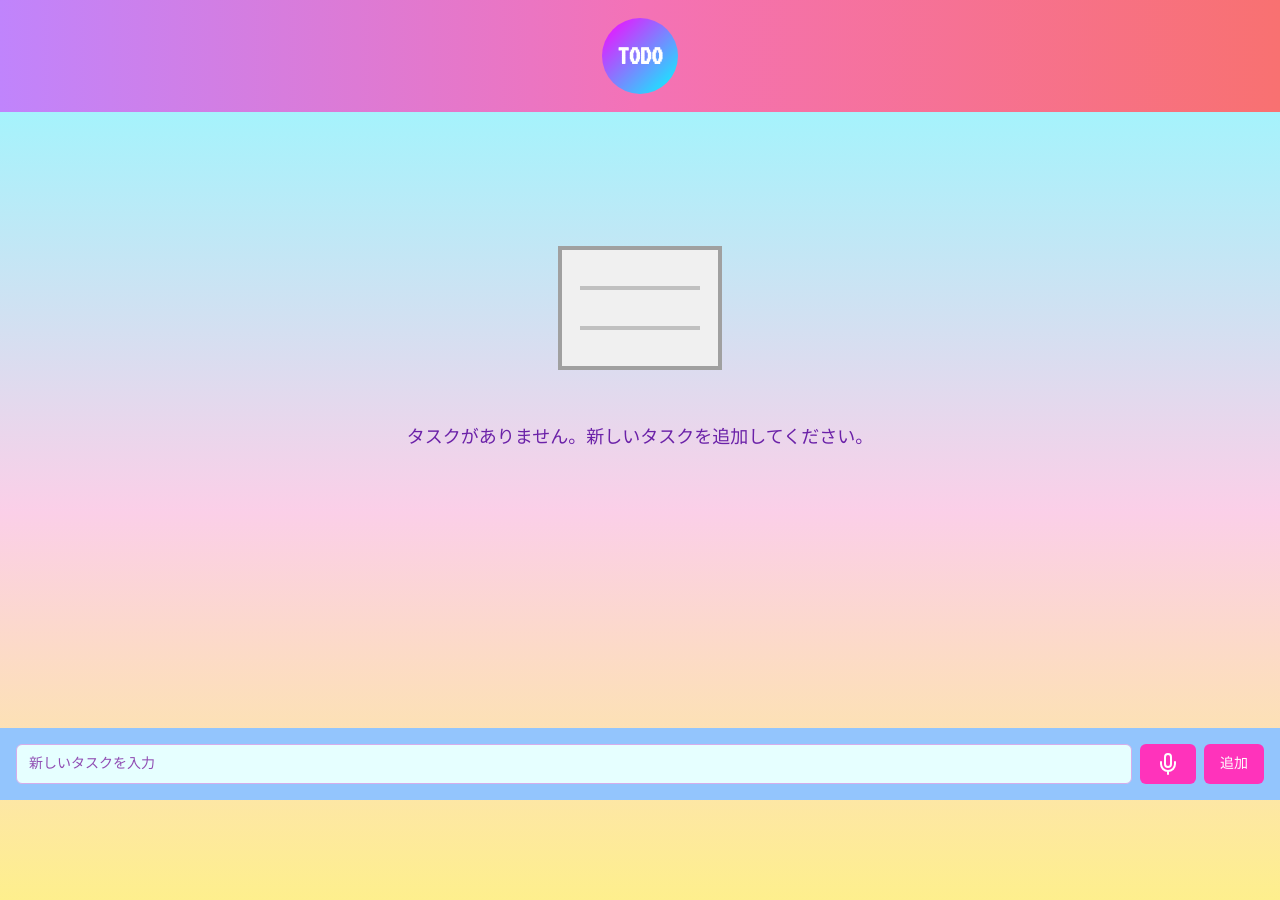
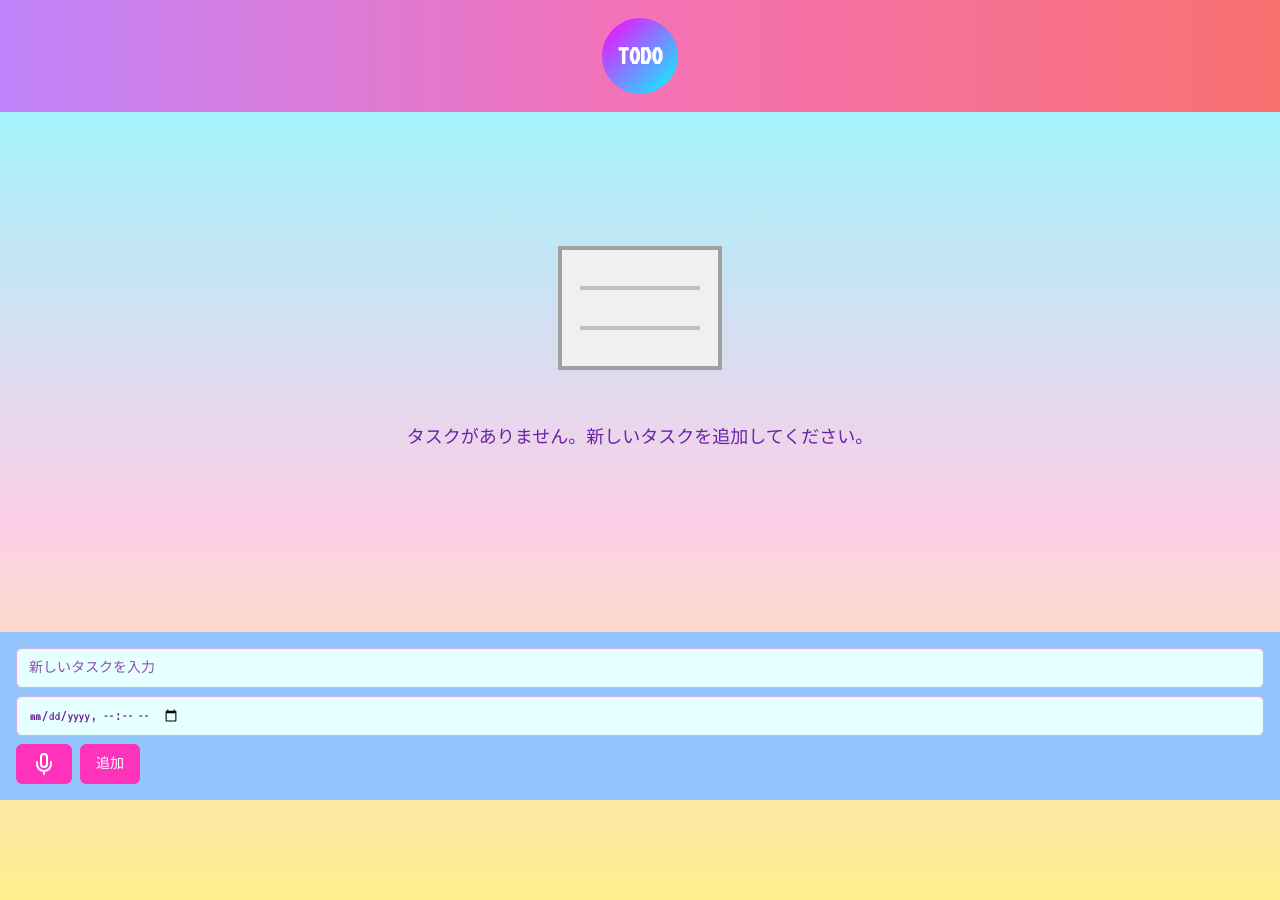
Before and after one commit to kentaro/todo, a Next.js app: page / in a window 1280 px wide. Shown: the top 900 px of the page. Built offline with nearby package versions, Linux system fonts and the light colour scheme.

Commit message:
タスクに終了期限を設定したいです。日時を分単位でいれたい

```diff
--- a/src/app/page.tsx
+++ b/src/app/page.tsx
@@ -25,11 +25,12 @@ export default function Home() {
     }
   }, [todos, isLoaded])
 
-  const addTodo = (title: string) => {
+  const addTodo = (title: string, dueDate?: Date) => {
     const newTodo: Todo = {
       id: Date.now(),
       title,
       completed: false,
+      dueDate,
     }
     setTodos([newTodo, ...todos])
   }
--- a/src/components/add-todo.tsx
+++ b/src/components/add-todo.tsx
@@ -6,18 +6,21 @@ import { Input } from "@/components/ui/input"
 import { Mic } from "lucide-react"
 
 type AddTodoProps = {
-  onAdd: (title: string) => void
+  onAdd: (title: string, dueDate?: Date) => void
 }
 
 export function AddTodo({ onAdd }: AddTodoProps) {
   const [title, setTitle] = useState('')
+  const [dueDate, setDueDate] = useState('')
   const [isListening, setIsListening] = useState(false)
 
   const handleSubmit = (e: React.FormEvent) => {
     e.preventDefault()
     if (title.trim()) {
-      onAdd(title.trim())
+      const dueDateObj = dueDate ? new Date(dueDate) : undefined
+      onAdd(title.trim(), dueDateObj)
       setTitle('')
+      setDueDate('')
     }
   }
 
@@ -49,7 +52,7 @@ export function AddTodo({ onAdd }: AddTodoProps) {
 
   return (
     <form onSubmit={handleSubmit} className="container mx-auto p-4">
-      <div className="flex gap-2">
+      <div className="flex flex-col gap-2">
         <Input
           type="text"
           value={title}
@@ -57,10 +60,18 @@ export function AddTodo({ onAdd }: AddTodoProps) {
           placeholder="新しいタスクを入力"
           className="flex-grow"
         />
-        <Button type="button" onClick={startListening} disabled={isListening}>
-          <Mic className={isListening ? 'animate-pulse' : ''} />
-        </Button>
-        <Button type="submit">追加</Button>
+        <Input
+          type="datetime-local"
+          value={dueDate}
+          onChange={(e) => setDueDate(e.target.value)}
+          className="flex-grow"
+        />
+        <div className="flex gap-2">
+          <Button type="button" onClick={startListening} disabled={isListening}>
+            <Mic className={isListening ? 'animate-pulse' : ''} />
+          </Button>
+          <Button type="submit">追加</Button>
+        </div>
       </div>
     </form>
   )
--- a/src/components/todo-item.tsx
+++ b/src/components/todo-item.tsx
@@ -9,6 +9,16 @@ type TodoItemProps = {
 }
 
 export function TodoItem({ todo, onToggle, onDelete }: TodoItemProps) {
+  const formatDate = (date: Date) => {
+    return date.toLocaleString('ja-JP', {
+      year: 'numeric',
+      month: '2-digit',
+      day: '2-digit',
+      hour: '2-digit',
+      minute: '2-digit'
+    })
+  }
+
   return (
     <div className="flex items-center gap-2 py-2 px-4 mb-2 bg-gradient-to-r from-purple-400 via-pink-400 to-red-400 rounded-lg shadow-md">
       <Checkbox
@@ -17,12 +27,19 @@ export function TodoItem({ todo, onToggle, onDelete }: TodoItemProps) {
         id={`todo-${todo.id}`}
         className="border-2 border-white"
       />
-      <label
-        htmlFor={`todo-${todo.id}`}
-        className={`flex-grow text-white text-lg ${todo.completed ? 'line-through opacity-50' : ''}`}
-      >
-        {todo.title}
-      </label>
+      <div className="flex-grow">
+        <label
+          htmlFor={`todo-${todo.id}`}
+          className={`text-white text-lg ${todo.completed ? 'line-through opacity-50' : ''}`}
+        >
+          {todo.title}
+        </label>
+        {todo.dueDate && (
+          <p className="text-xs text-white opacity-75">
+            期限: {formatDate(todo.dueDate)}
+          </p>
+        )}
+      </div>
       <Button variant="destructive" size="sm" onClick={() => onDelete(todo.id)} className="bg-yellow-300 text-purple-800 hover:bg-yellow-400">
         削除
       </Button>
--- a/src/types/index.ts
+++ b/src/types/index.ts
@@ -2,6 +2,7 @@ export type Todo = {
   id: number;
   title: string;
   completed: boolean;
+  dueDate?: Date;
 };
 
 interface SpeechRecognitionEvent extends Event {
```
